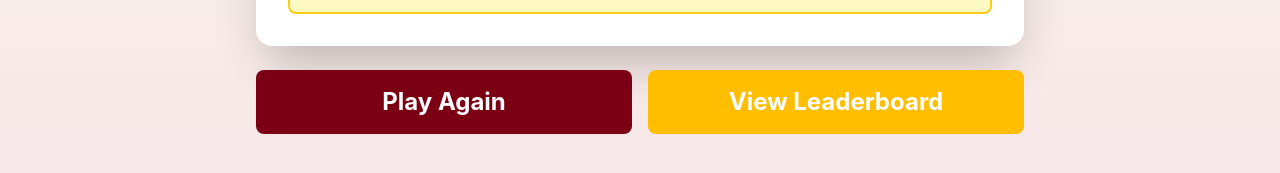
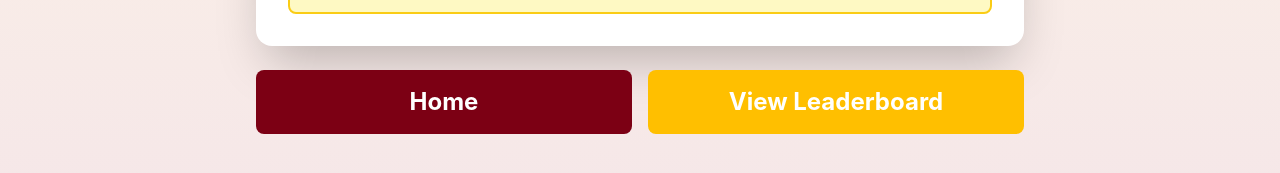
Before and after one commit to dariogeorge21/faith-recall, a Next.js app: page /results in a window 1280 px wide. Shown: the part 569-742 px from the top of the page. Built offline with nearby package versions, Linux system fonts and the light colour scheme; no server answers.

Commit message:
results page functionality

```diff
--- a/app/results/page.tsx
+++ b/app/results/page.tsx
@@ -49,11 +49,11 @@ export default function ResultsPage() {
 
   const handlePlayAgain = () => {
     reset()
-    router.push('/input')
+    router.push('/')
   }
 
   const handleViewLeaderboard = () => {
-    router.push('/score')
+    router.push('/leaderboard')
   }
 
   return (
@@ -135,7 +135,7 @@ export default function ResultsPage() {
             onClick={handlePlayAgain}
             className="flex-1 py-4 text-xl md:text-2xl font-bold bg-burgundy-600 text-white rounded-lg hover:bg-burgundy-700 transition-all touch-manipulation"
           >
-            Play Again
+            Home
           </button>
           <button
             onClick={handleViewLeaderboard}
```
